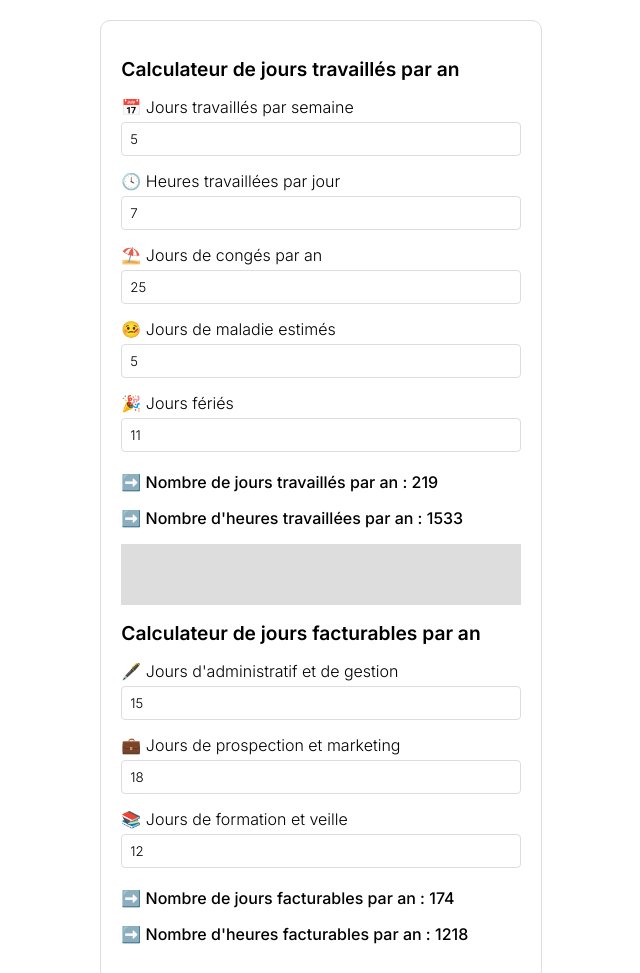
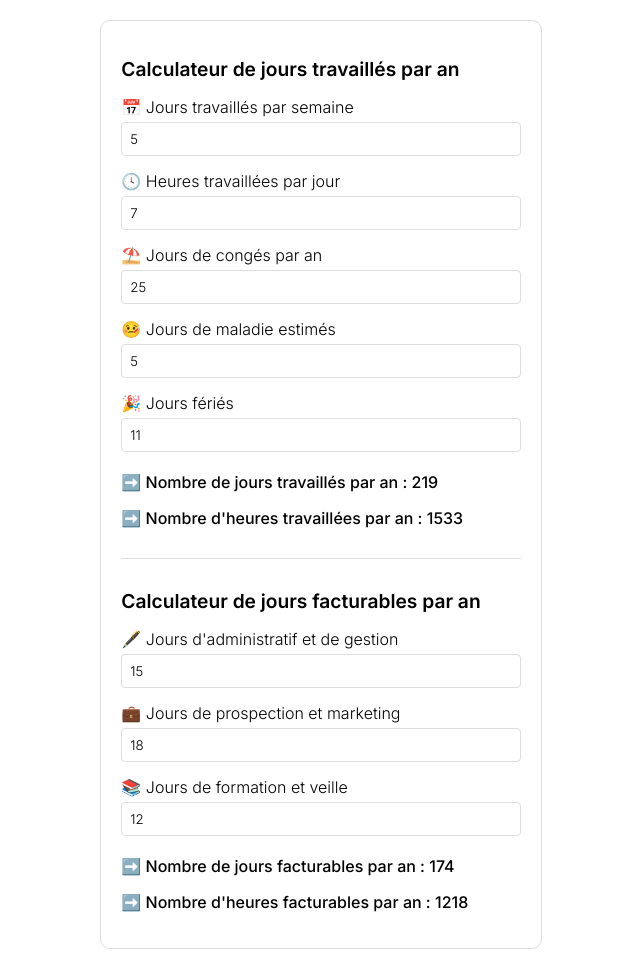
Before and after one commit to mnnptl/-WorkdaysCalculator, a plain HTML site: page index.html in a window 1280 px wide. Shown: the top 973 px of the page, without its empty margins (339-979 px from the left). Drawn offline with nearby package versions, Linux system fonts and the light colour scheme.

Commit message:
Update index.html

```diff
--- a/index.html
+++ b/index.html
@@ -64,8 +64,8 @@
 
     hr {
         height: 1px;
-        padding-top: 30px;
-        padding-bottom: 30px;
+        margin-top: 30px;
+        margin-bottom: 30px;
         font-size: 0;
         border: 0;
         background-color: #dddddd
```
